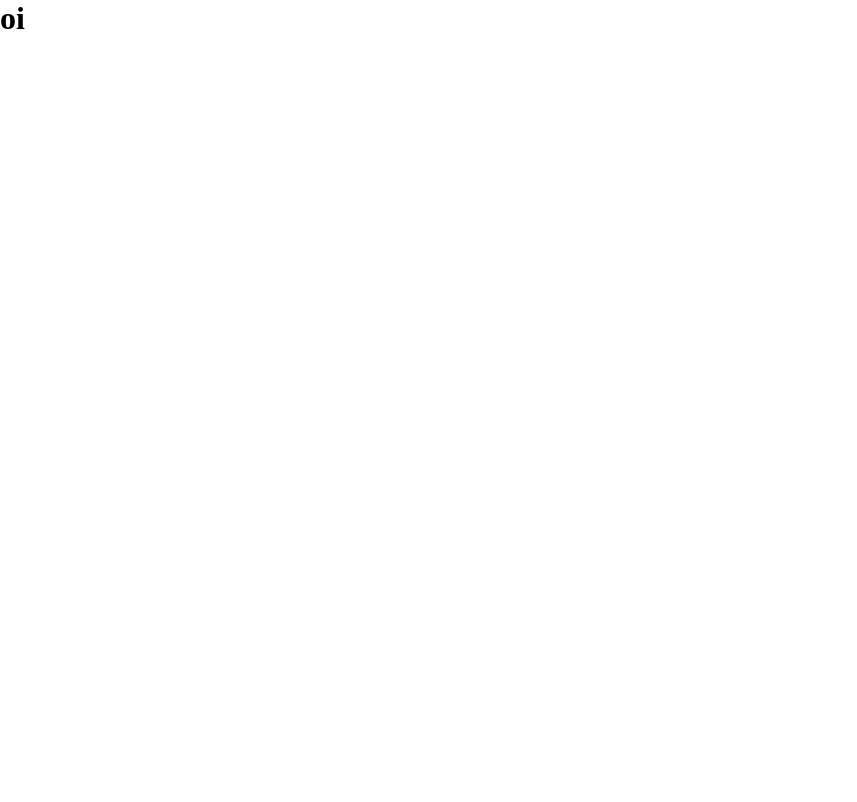
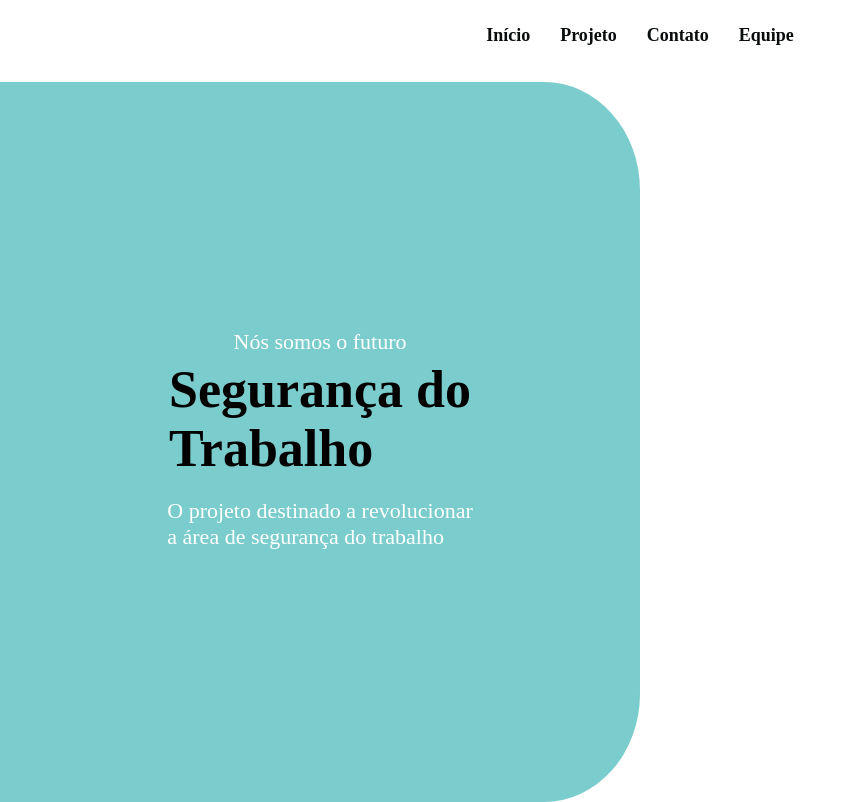
Before and after one commit to gabriel-O-C/Front-end-challenge-I-m-code, a React (Create React App) app: page / in a window 1280 px wide. Shown: the whole page, without its empty margins (0-857 px from the left). Built offline with nearby package versions, Linux system fonts and the light colour scheme.

Commit message:
feat: header component of home screen

```diff
--- /dev/null
+++ b/src/pages/Home/components/Header/index.jsx
@@ -0,0 +1,19 @@
+import React from 'react';
+import * as S from './styles';
+
+function Header() {
+  return (
+    <S.Header>
+      <S.Menu>
+        <S.MenuItem>
+          <li>Início</li>
+          <li>Projeto</li>
+          <li>Contato</li>
+          <li>Equipe</li>
+        </S.MenuItem>
+      </S.Menu>
+    </S.Header>
+  );
+}
+
+export default Header;
--- /dev/null
+++ b/src/pages/Home/components/Header/styles.js
@@ -0,0 +1,30 @@
+import styled from 'styled-components';
+
+export const Header = styled.header`
+  margin-bottom: 30px;
+`;
+
+export const Menu = styled.nav``;
+
+export const MenuItem = styled.ul`
+  display: flex;
+  align-items: center;
+  justify-content: center;
+  margin-top: 20px;
+  font-weight: bold;
+
+  li{
+    text-transform: capitalize;
+    color: ${(props) => props.theme.colors.text_black};
+    padding: 5px;
+    font-size: ${(props) => props.theme.typography.sizes.medium};
+    margin-right: 10px;
+    margin-left: 10px;
+    border-bottom: 1px solid ${(props) => props.theme.colors.white};
+
+      :hover{
+      border-bottom: 1px solid ${(props) => props.theme.colors.blue};
+      transition: all .3s smooth;
+    }
+  }
+`;
--- /dev/null
+++ b/src/pages/Home/components/Heading/index.jsx
@@ -0,0 +1,12 @@
+import React from 'react';
+import * as S from './styles';
+
+function Heading({ children }) {
+  return (
+    <S.Heading>
+      {children}
+    </S.Heading>
+  );
+}
+
+export default Heading;
--- /dev/null
+++ b/src/pages/Home/components/Heading/styles.js
@@ -0,0 +1,12 @@
+import styled from 'styled-components';
+
+export const Heading = styled.h1`
+  color: ${(props) => props.theme.colors.black_text};
+  font-size: 5.2rem;
+  margin-bottom: 20px;
+  font-weight: bold;
+
+  span{
+  color: ${(props) => props.theme.colors.blue};
+  }
+`;
--- /dev/null
+++ b/src/pages/Home/components/HeroSection/index.jsx
@@ -0,0 +1,27 @@
+import React from 'react';
+import * as S from './styles';
+import Heading from '../Heading';
+
+function HeroSection() {
+  return (
+    <S.Main>
+      <S.Banner>
+        <S.InfoText>Nós somos o futuro</S.InfoText>
+        <Heading>
+          Segurança do
+          <br />
+          {' '}
+          Trabalho
+        </Heading>
+        <S.InfoText>
+          O projeto destinado a revolucionar
+          <br />
+          {' '}
+          a área de segurança do trabalho
+        </S.InfoText>
+      </S.Banner>
+    </S.Main>
+  );
+}
+
+export default HeroSection;
--- /dev/null
+++ b/src/pages/Home/components/HeroSection/styles.js
@@ -0,0 +1,25 @@
+import styled from 'styled-components';
+
+export const Main = styled.main`
+  width: 100vw;
+  flex: 1;
+`;
+
+export const Banner = styled.section`
+  background-color: ${(props) => props.theme.colors.blue};
+  width: 50vw;
+  border-bottom-right-radius: 15%;
+  border-top-right-radius: 15%;
+  display: flex;
+  flex-direction: column;
+  justify-content: center;
+  align-items: center;
+  height: 90vh;
+
+`;
+
+export const InfoText = styled.p`
+  color: ${(props) => props.theme.colors.white};
+  margin-bottom: 5px;
+  font-size: 2.2rem;
+`;
--- /dev/null
+++ b/src/pages/Home/components/index.js
@@ -0,0 +1,3 @@
+export { default as Header } from './Header';
+export { default as Heading } from './Heading';
+export { default as HeroSection } from './HeroSection';
--- a/src/pages/Home/index.jsx
+++ b/src/pages/Home/index.jsx
@@ -1,7 +1,13 @@
 import React from 'react';
+import { Header, HeroSection } from './components';
 
 function Home() {
-  return <h1>oi</h1>;
+  return (
+    <>
+      <Header />
+      <HeroSection />
+    </>
+  );
 }
 
 export default Home;
--- a/src/styles/global.styles.js
+++ b/src/styles/global.styles.js
@@ -5,6 +5,11 @@ const GlobalStyle = createGlobalStyle`
     margin: 0;
     padding: 0;
     box-sizing: border-box;
+    overflow-x: hidden;
+    ul,li, a{
+      list-style: none;
+      text-decoration: none;
+    }
   }
   html{
     font-size: 62.5%;
--- a/src/styles/theme.js
+++ b/src/styles/theme.js
@@ -3,9 +3,12 @@ const theme = {
     blue: '#7bcccc',
     black: '#1d2020',
     text_black: '#0a0d0d',
+    white: '#ffffff',
   },
   typography: {
-    sizes: {},
+    sizes: {
+      medium: '1.8rem',
+    },
   },
 };
 
```
Also changed, not shown: src/App.jsx (deleted, +0 -11 lines), .eslintrc.js.
